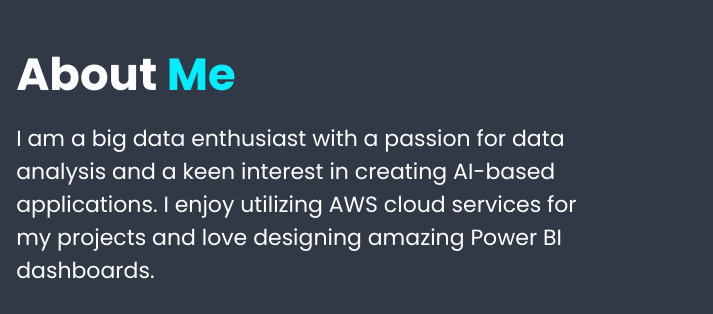
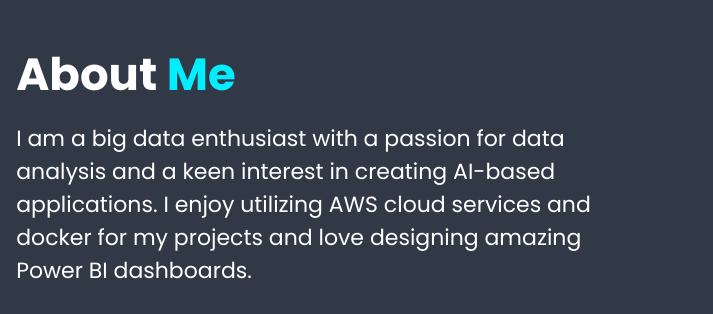
Before and after one commit to vp-1234ms/web, a plain HTML site: page index.html in a window 1280 px wide. Shown: the part 960-1274 px from the top of the page, 567-1280 px from the left. Drawn offline with nearby package versions, Linux system fonts and the light colour scheme.

Commit message:
Update index.html

```diff
--- a/index.html
+++ b/index.html
@@ -52,7 +52,7 @@
         </div>
         <div class="about-content">
             <h2 class="heading">About <span>Me</span></h2>
-            <p>I am a big data enthusiast with a passion for data analysis and a keen interest in creating AI-based applications. I enjoy utilizing AWS cloud services for my projects and love designing amazing Power BI dashboards.</p>
+            <p>I am a big data enthusiast with a passion for data analysis and a keen interest in creating AI-based applications. I enjoy utilizing AWS cloud services and docker for my projects and love designing amazing Power BI dashboards.</p>
             <p>I have won the Smart India Hackathon 2023, the Innovation Week Hackathon, and received a prize in the Yantra Hackathon. Currently, I serve as the Secretary of the Student Technical Club at VIT Vellore.</p>
             <!-- <p>Data enthusiast and self-learner.</p>
             <p>Passionate about creating impactful Power BI dashboards.</p>
```
